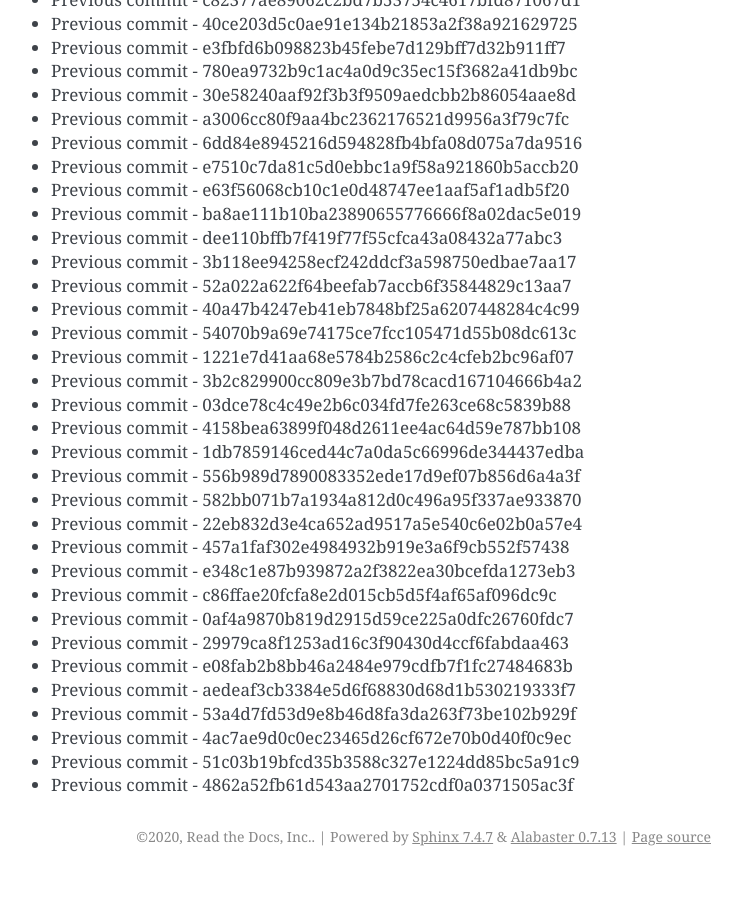
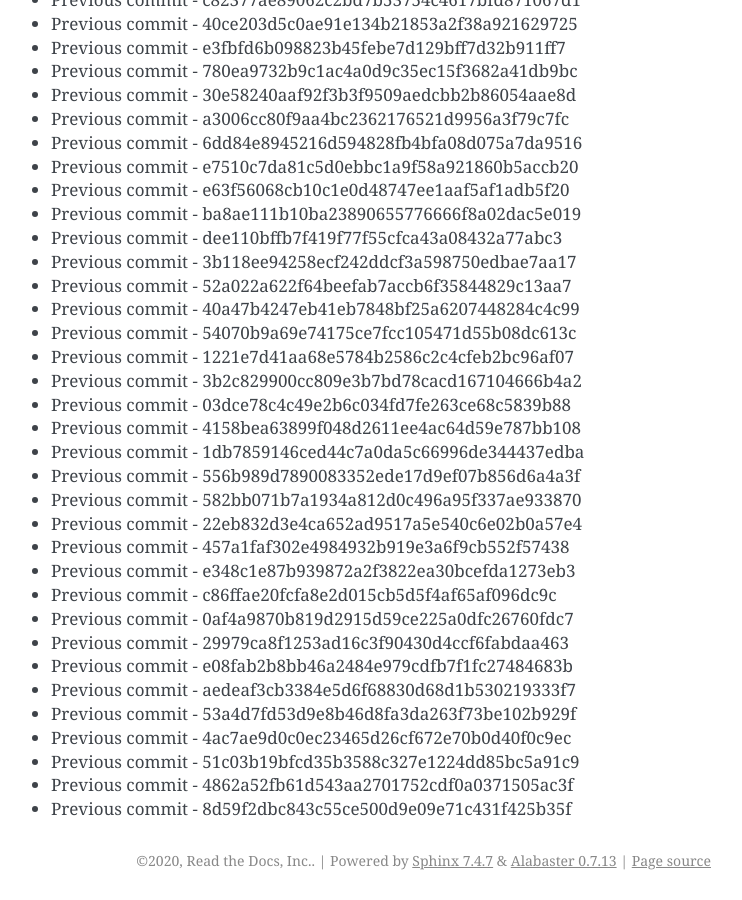
Before and after one commit to readthedocs/rtd-git-stresstest, a Sphinx documentation site: the page built from docs/updates.rst, in a window 1280 px wide and 900 px high, scrolled down 73117 px. Shown: the whole window, without its empty margins (399-1141 px from the left). Built offline with Sphinx 7.4.7, drawn with Linux system fonts in a browser that asks for light colours; before the commit the page ends 73993 px from its top, so only the background shows below that.

Commit message:
Generating commit from previous: 8d59f2dbc843c55ce500d9e09e71c431f425b35f

```diff
--- a/docs/updates.rst
+++ b/docs/updates.rst
@@ -3104,3 +3104,4 @@ It can be tested for any performance characteristics.
 * Previous commit - 4ac7ae9d0c0ec23465d26cf672e70b0d40f0c9ec
 * Previous commit - 51c03b19bfcd35b3588c327e1224dd85bc5a91c9
 * Previous commit - 4862a52fb61d543aa2701752cdf0a0371505ac3f
+* Previous commit - 8d59f2dbc843c55ce500d9e09e71c431f425b35f
```
